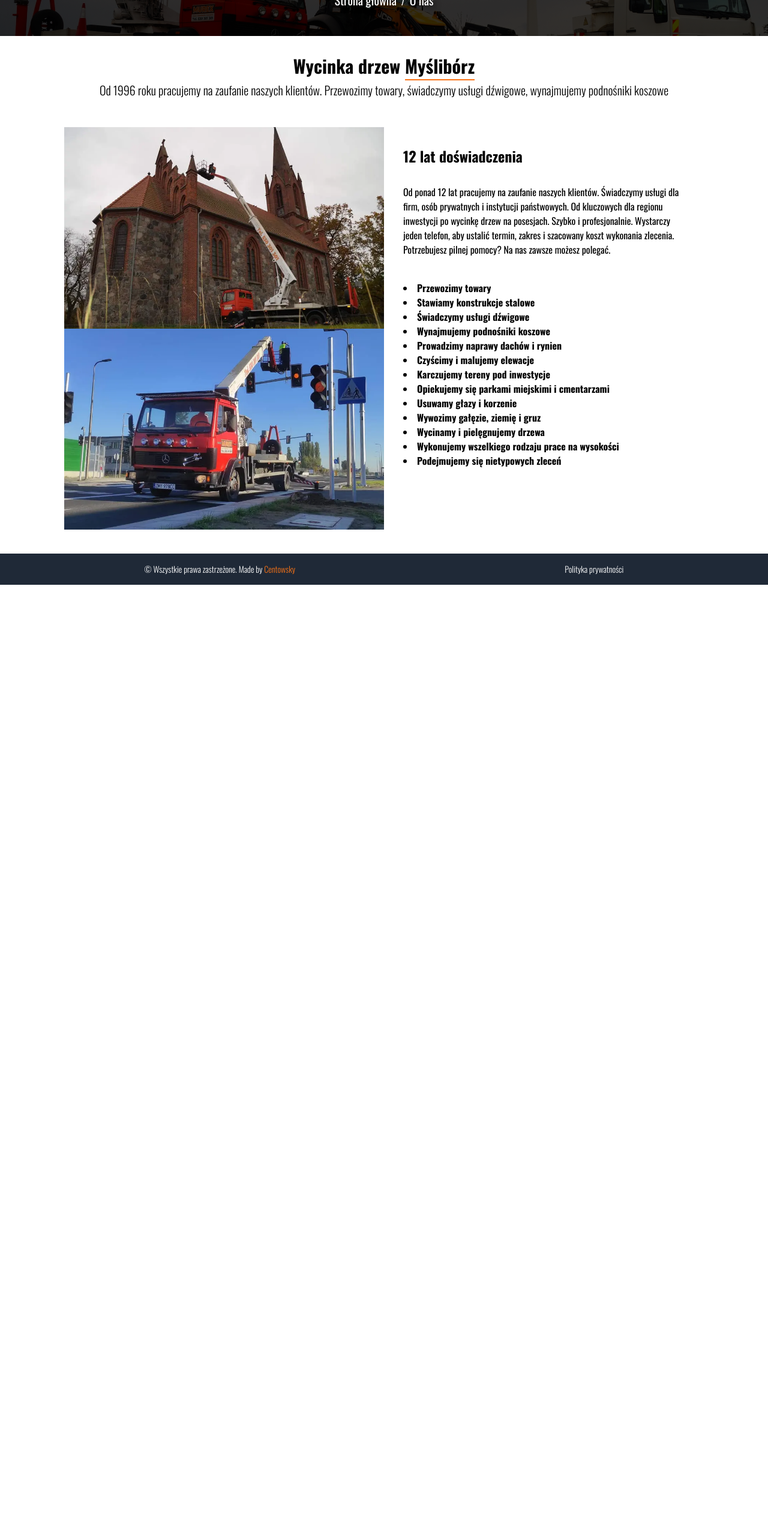
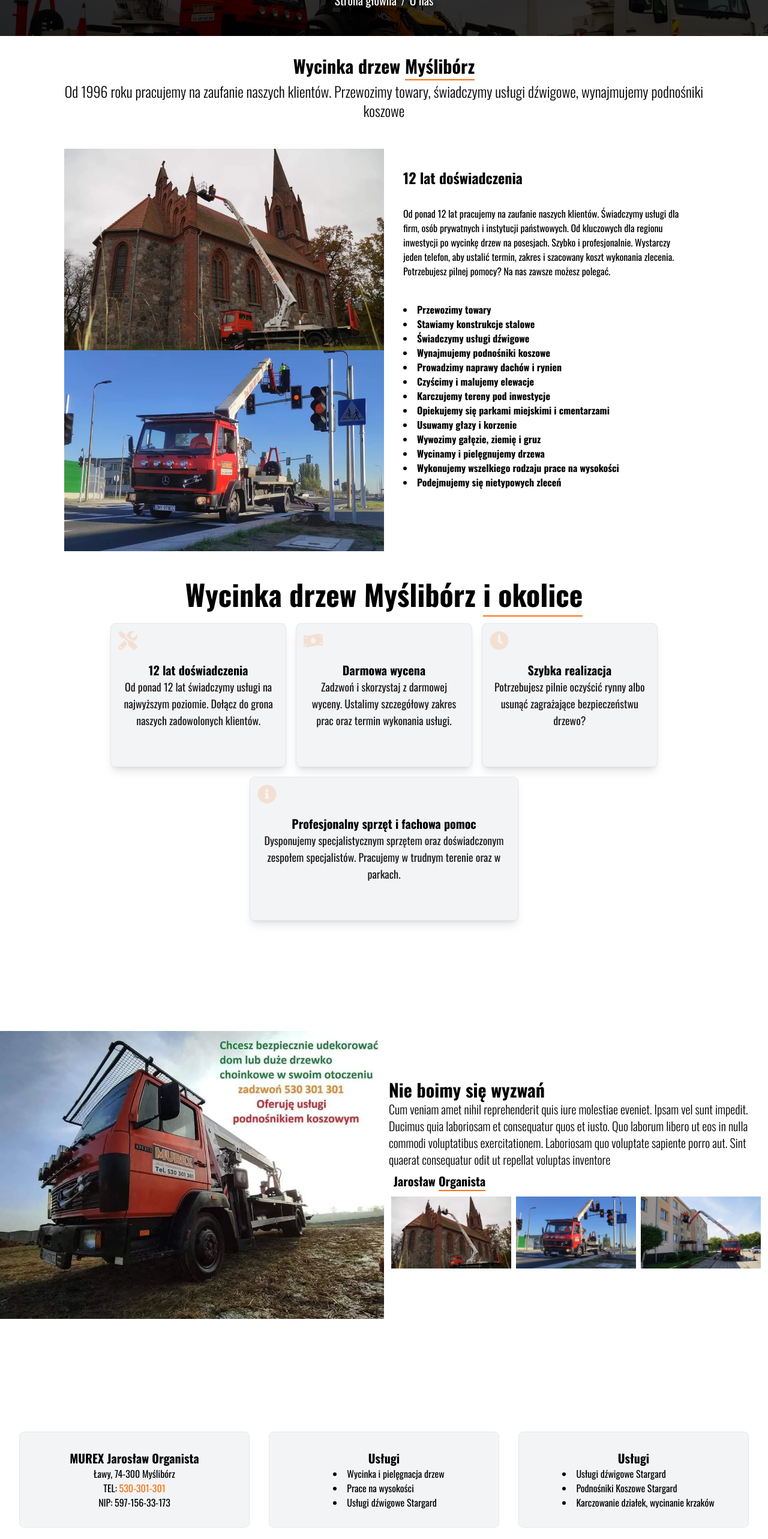
Before and after one commit to Centowsky/Murex, a React (Create React App) app: page /o-nas in a window 1280 px wide. Shown: the part 180-2746 px from the top of the page at 60% size. Before the commit the page ends 1155 px from the top, so only its background shows below. Built offline with nearby package versions, Linux system fonts and the light colour scheme; a web font is replaced by a local one.

Commit message:
Update components/Onas.tsx (generated by useblackbox.ai )

```diff
--- a/src/components/Onas.tsx
+++ b/src/components/Onas.tsx
@@ -1,17 +1,21 @@
 import React from "react";
-import "../styles/components/Oferta.scss";
 import murex1 from "../assets/info1.webp";
 import murex2 from "../assets/info2.webp";
+import Firma from "../components/Firma";
+import FirmaInfo from "../components/FirmaInfo";
+import Wizytowka from "../components/Wizytowka";
+import "../styles/components/Oferta.scss";
 
-const Firma: React.FC = () => {
+const Onas: React.FC = () => {
   return (
+    <>
       <div className="bg-white w-5/6 mx-auto">
         <div className="text-center">
           <h1 className="text-black text-3xl font-bold mt-8">
             Wycinka drzew{" "}
             <span className="border-b-2 border-orange-500">Myślibórz</span>
           </h1>
-        <p className="py-2 text-xl font-light">
+          <p className="py-2 text-2xl font-light">
             Od 1996 roku pracujemy na zaufanie naszych klientów. Przewozimy
             towary, świadczymy usługi dźwigowe, wynajmujemy podnośniki koszowe
           </p>
@@ -32,19 +36,22 @@ const Firma: React.FC = () => {
             <div className="w-full md:w-1/2 text-left p-8">
               <h1 className="text-2xl font-bold">12 lat doświadczenia</h1>
               <p className="font-normal mt-8">
-              Od ponad 12 lat pracujemy na zaufanie naszych klientów. Świadczymy
-              usługi dla firm, osób prywatnych i instytucji państwowych. Od
-              kluczowych dla regionu inwestycji po wycinkę drzew na posesjach.
-              Szybko i profesjonalnie. Wystarczy jeden telefon, aby ustalić
-              termin, zakres i szacowany koszt wykonania zlecenia. Potrzebujesz
-              pilnej pomocy? Na nas zawsze możesz polegać.
+                Od ponad 12 lat pracujemy na zaufanie naszych klientów.
+                Świadczymy usługi dla firm, osób prywatnych i instytucji
+                państwowych. Od kluczowych dla regionu inwestycji po wycinkę
+                drzew na posesjach. Szybko i profesjonalnie. Wystarczy jeden
+                telefon, aby ustalić termin, zakres i szacowany koszt wykonania
+                zlecenia. Potrzebujesz pilnej pomocy? Na nas zawsze możesz
+                polegać.
               </p>
               <ul className="list-disc list-inside mt-10">
                 <li className="font-bold">Przewozimy towary</li>
                 <li className="font-bold">Stawiamy konstrukcje stalowe</li>
                 <li className="font-bold">Świadczymy usługi dźwigowe</li>
                 <li className="font-bold">Wynajmujemy podnośniki koszowe</li>
-              <li className="font-bold">Prowadzimy naprawy dachów i rynien</li>
+                <li className="font-bold">
+                  Prowadzimy naprawy dachów i rynien
+                </li>
                 <li className="font-bold">Czyścimy i malujemy elewacje</li>
                 <li className="font-bold">Karczujemy tereny pod inwestycje</li>
                 <li className="font-bold">
@@ -56,13 +63,19 @@ const Firma: React.FC = () => {
                 <li className="font-bold">
                   Wykonujemy wszelkiego rodzaju prace na wysokości
                 </li>
-              <li className="font-bold">Podejmujemy się nietypowych zleceń</li>
+                <li className="font-bold">
+                  Podejmujemy się nietypowych zleceń
+                </li>
               </ul>
             </div>
           </div>
         </div>
       </div>
+      <Firma />
+      <FirmaInfo />
+      <Wizytowka />
+    </>
   );
 };
 
-export default Firma;
+export default Onas;
```
Lines whose indentation alone changed are shown as unchanged.
